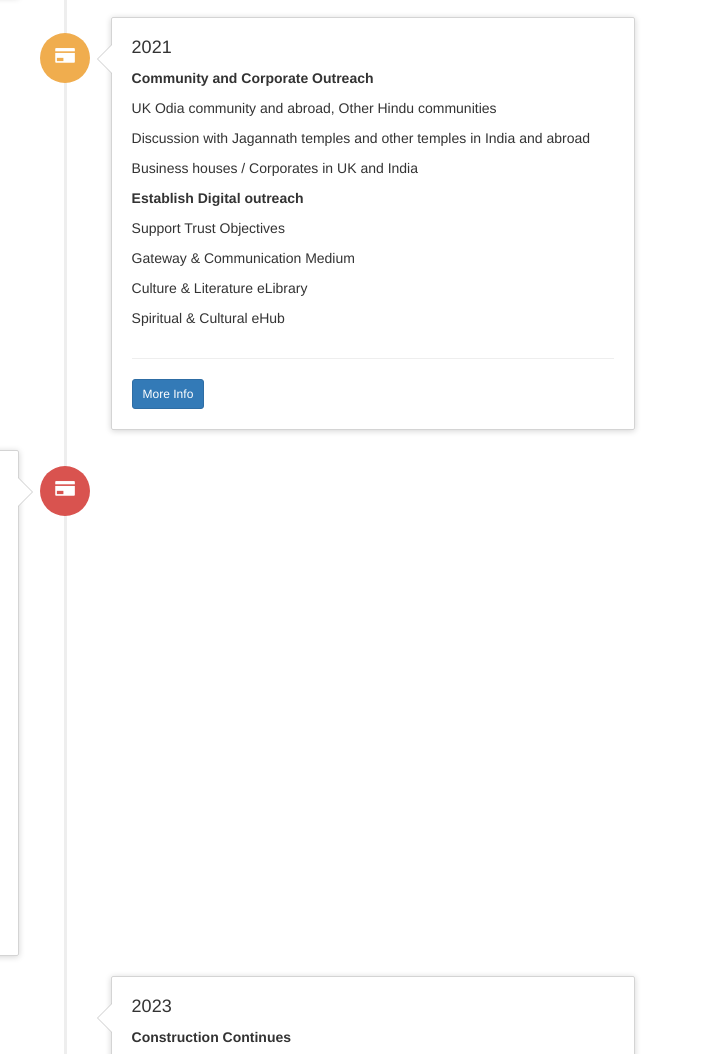
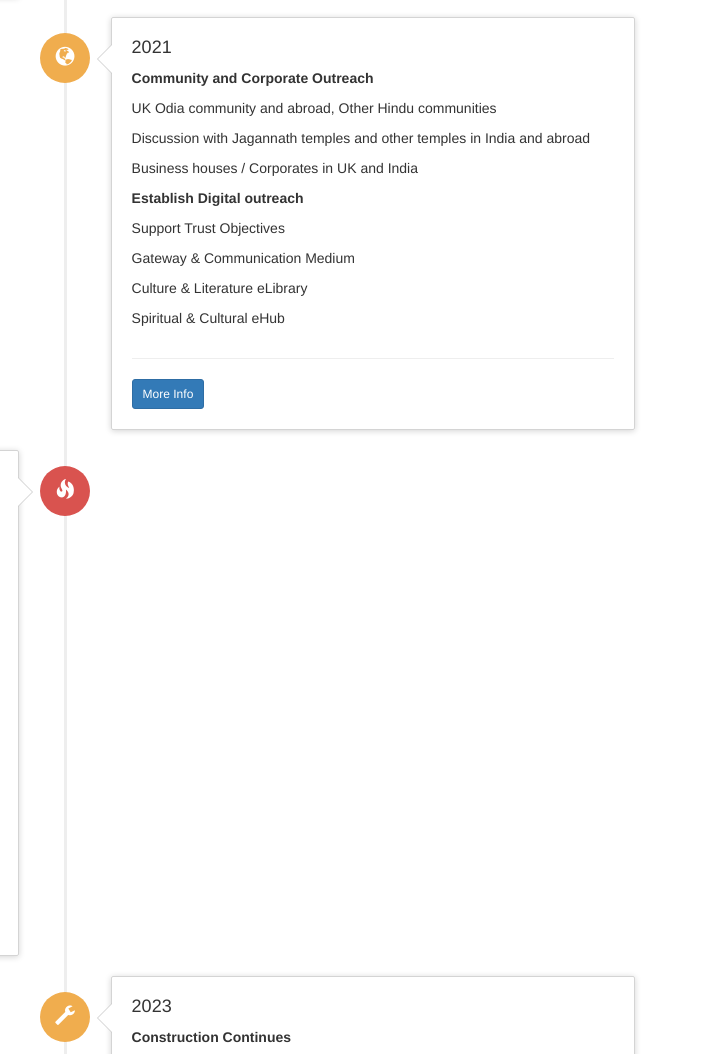
Before and after one commit to pratyushmohanty/pratyushmohanty.github.io, a plain HTML site: page sjs/timeline.html in a window 1280 px wide. Shown: the part 395-1449 px from the top of the page, 575-1280 px from the left. Drawn offline with nearby package versions, Linux system fonts and the light colour scheme.

Commit message:
Update timeline.html

```diff
--- a/sjs/timeline.html
+++ b/sjs/timeline.html
@@ -180,7 +180,7 @@
       </div>
     </li>
     <li class="timeline-inverted">
-      <div class="timeline-badge warning"><i class="glyphicon glyphicon-credit-card"></i></div>
+      <div class="timeline-badge warning"><i class="glyphicon glyphicon-globe"></i></div>
       <div class="timeline-panel">
         <div class="timeline-heading">
           <h4 class="timeline-title">2021</h4>
@@ -213,7 +213,7 @@
       </div>
     </li>
     <li>
-      <div class="timeline-badge danger"><i class="glyphicon glyphicon-credit-card"></i></div>
+      <div class="timeline-badge danger"><i class="glyphicon glyphicon-fire"></i></div>
       <div class="timeline-panel">
         <div class="timeline-heading">
           <h4 class="timeline-title">2022</h4>
@@ -241,6 +241,7 @@
       </div>
     </li>
     <li class="timeline-inverted">
+      <div class="timeline-badge warning"><i class="glyphicon glyphicon-wrench"></i></div>
       <div class="timeline-panel">
         <div class="timeline-heading">
           <h4 class="timeline-title">2023</h4>
@@ -268,7 +269,7 @@
       </div>
     </li>
     <li>
-      <div class="timeline-badge info"><i class="glyphicon glyphicon-thumbs-up"></i></div>
+      <div class="timeline-badge info"><i class="glyphicon glyphicon-flag"></i></div>
       <div class="timeline-panel">
         <div class="timeline-heading">
           <h4 class="timeline-title">2024</h4>
```
